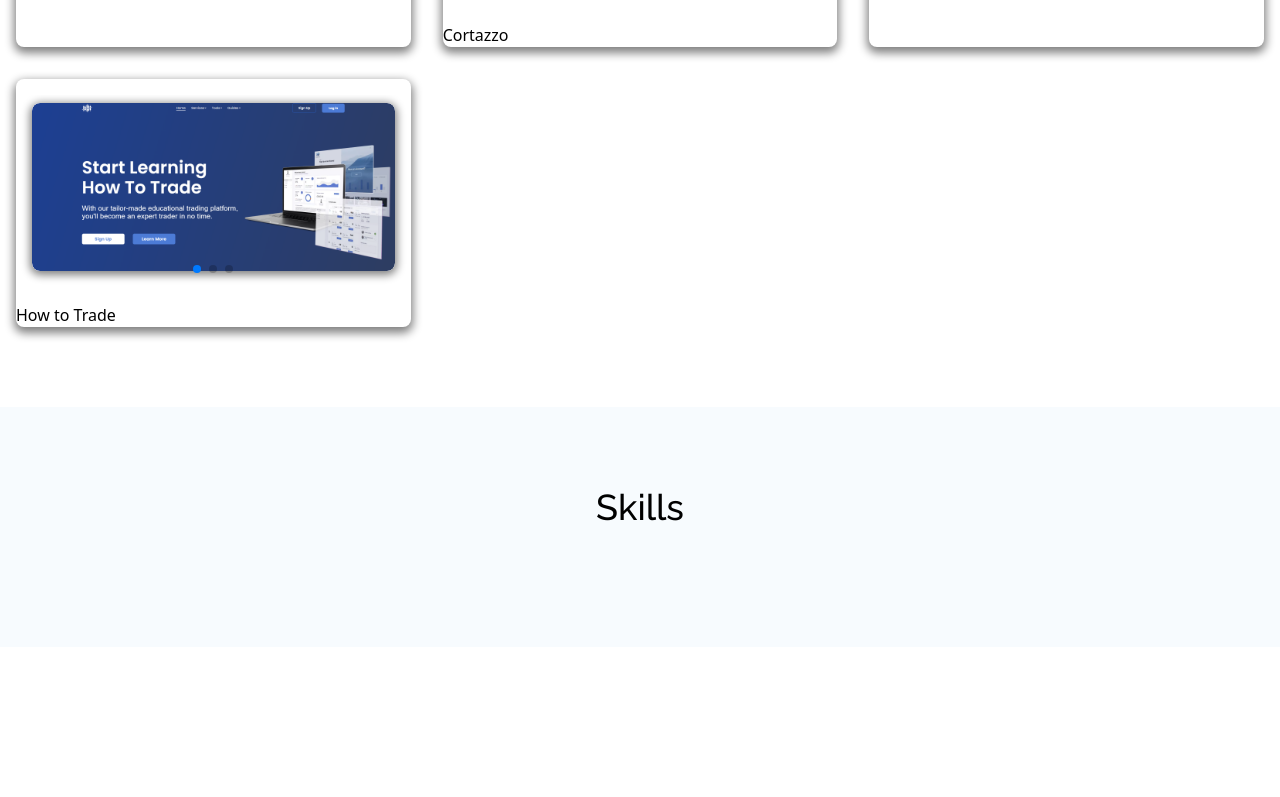
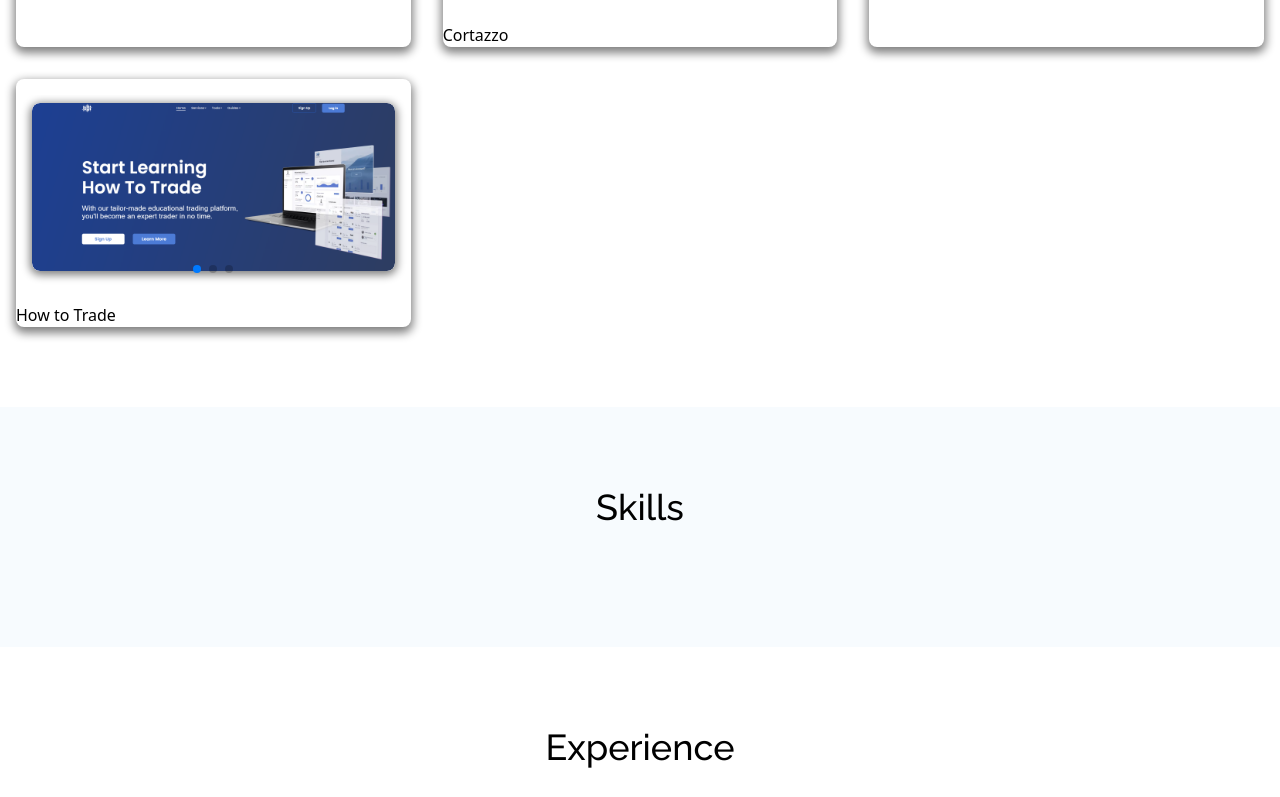
Before and after one commit to konan-5/portfolio, a React (Vite) app: page / in a window 1280 px wide. Shown: the part 2000-2797 px from the top of the page. Before the commit the page ends 2647 px from the top, so only its background shows below. Built offline with nearby package versions, Linux system fonts and the light colour scheme.

Commit message:
update image path

```diff
--- a/src/App.tsx
+++ b/src/App.tsx
@@ -1,5 +1,6 @@
 import Header from './layout/Header'
 import About from './pages/About'
+import Experience from './pages/Experience'
 import Hero from './pages/Hero'
 import Projects from './pages/Projects'
 import Skills from './pages/Skills'
@@ -14,6 +15,7 @@ function App() {
         <About />
         <Projects />
         <Skills />
+        <Experience />
       </main>
     </>
   )
--- /dev/null
+++ b/src/pages/Experience.tsx
@@ -0,0 +1,15 @@
+import React from "react";
+import { Element } from "react-scroll";
+
+const Experience: React.FC = () => {
+    return (
+        <Element name={'experience'} id='skills' className="py-10 md:py-20 bg-white dark:bg-grey-light">
+            <div className='container mx-auto'>
+                <h2 className='mb-10 text-center text-3xl md:text-4xl font-rale font-medium dark:text-white' id="about-title">Experience</h2>
+
+            </div>
+        </Element>
+    )
+}
+
+export default Experience;
--- a/src/pages/Hero.tsx
+++ b/src/pages/Hero.tsx
@@ -1,6 +1,6 @@
 import React from 'react'
 import EffectBackground from '../components/EffectBackground';
-import heroImage from '../assets/hero-image.png'
+import heroImage from '../assets/hiroshi-ikeda-software-engineer.png'
 import TypeWriter from 'typewriter-effect'
 import { Element } from 'react-scroll';
 
@@ -10,7 +10,7 @@ const Hero: React.FC = () => {
             <div className='absolute z-20 h-full w-full'>
                 <div className='h-full container gap-10 md:gap-20 lg:gap-32 mx-auto flex flex-col md:flex-row justify-center items-center'>
                     <div className='shadow-[0_3px_6px_3px_rgba(0,0,0,0.4)] rounded-full w-[200px] md:w-[250px] lg:w-[300px]'>
-                        <img src={heroImage} className='rounded-full'></img>
+                        <img src={heroImage} alt="Hiroshi Ikeda Full Stack Developer" className='rounded-full'></img>
                     </div>
                     <div className=''>
                         <h1 className='text-white text-4xl md:text-5xl lg:text-7xl font-bold font-mont text-center md:text-left'>Hiroshi Ikeda</h1>
```
Also changed, not shown: src/assets/hiroshi-ikeda-software-engineer.png (renamed from src/assets/hero-image.png).
